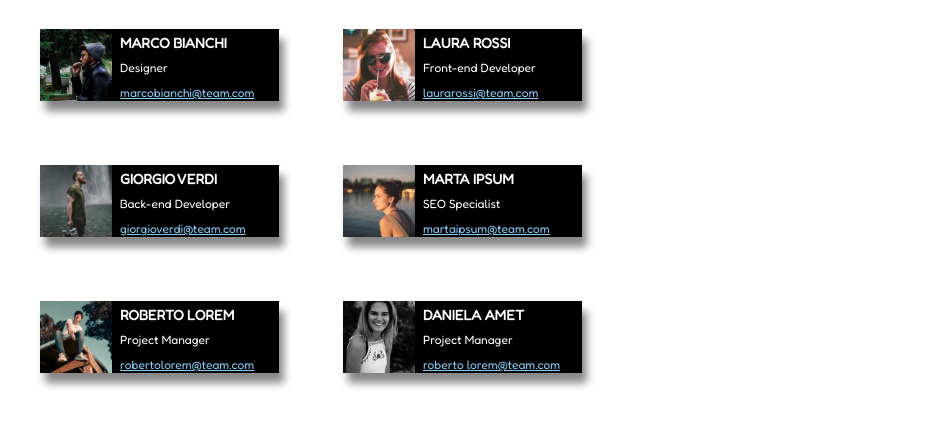
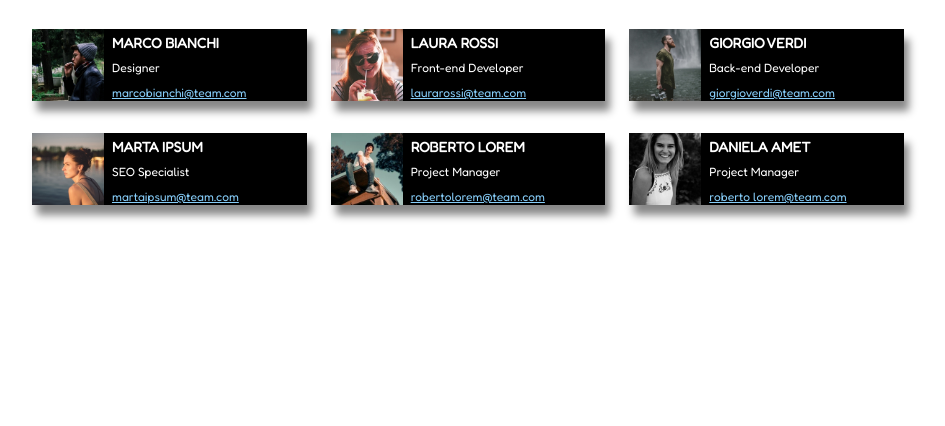
Before and after one commit to AlessioNapoletano/html-css-float-cards, a plain HTML site: page index.html in a window 1280 px wide. Shown: the part 146-572 px from the top of the page, without its empty margins (184-1129 px from the left). Drawn offline with Linux system fonts and the light colour scheme.

Commit message:
Fix width of the box-team

```diff
--- a/css/style.css
+++ b/css/style.css
@@ -27,9 +27,10 @@ div.box-page{
                                                     /*SECTION BOX-TEAM*/
 
 main section.box-team{
-    margin: 2rem 2rem;
+    margin-top: 2rem;
+    margin-left: 1.5rem;
     background-color: black;
-    width: calc(80% / 3);
+    width: calc(calc(100% / 3) - 1.5rem);
     height: 4.5rem;
     float: left;
     box-shadow: 5px 10px 8px #888888;
```
